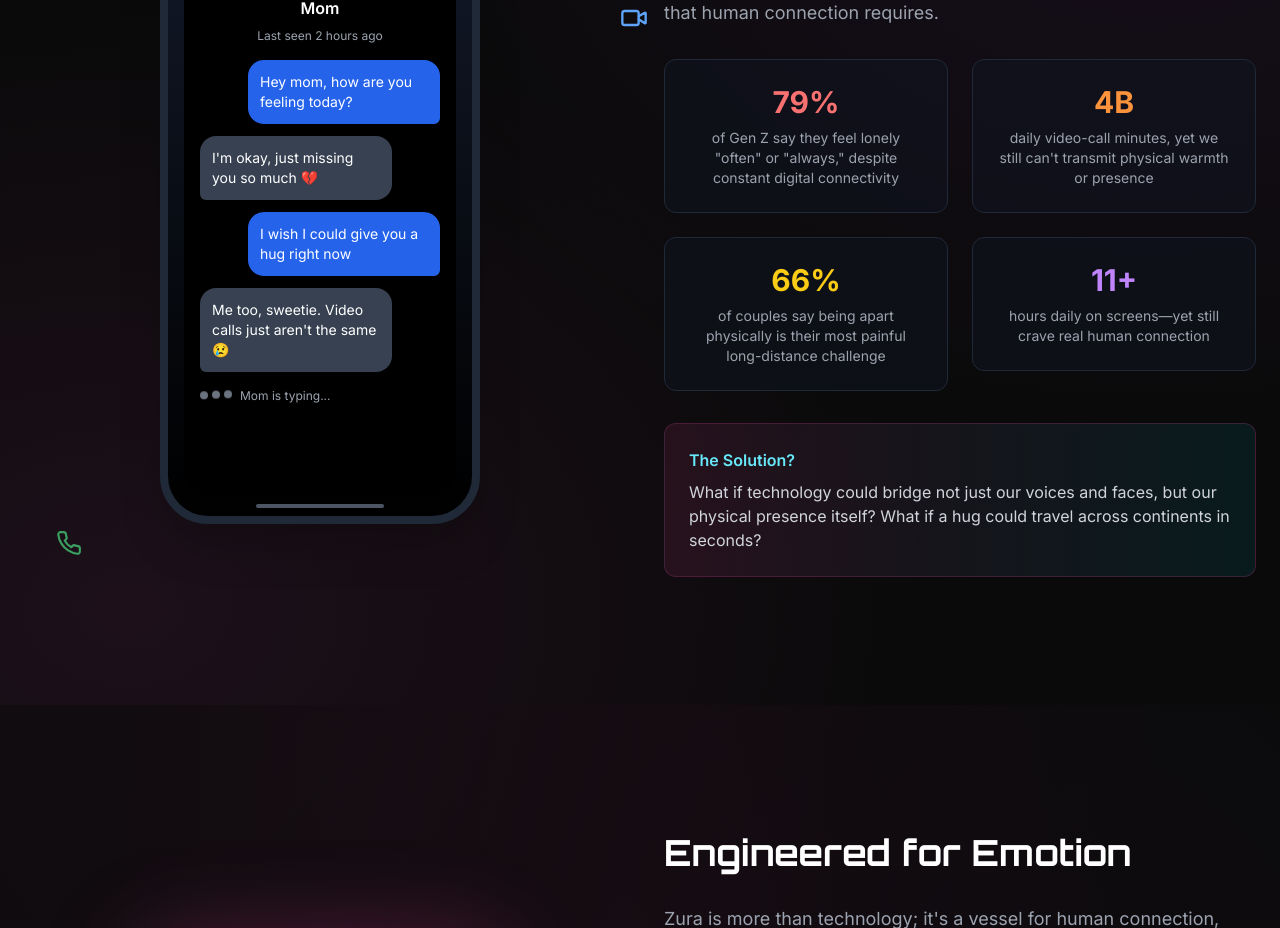
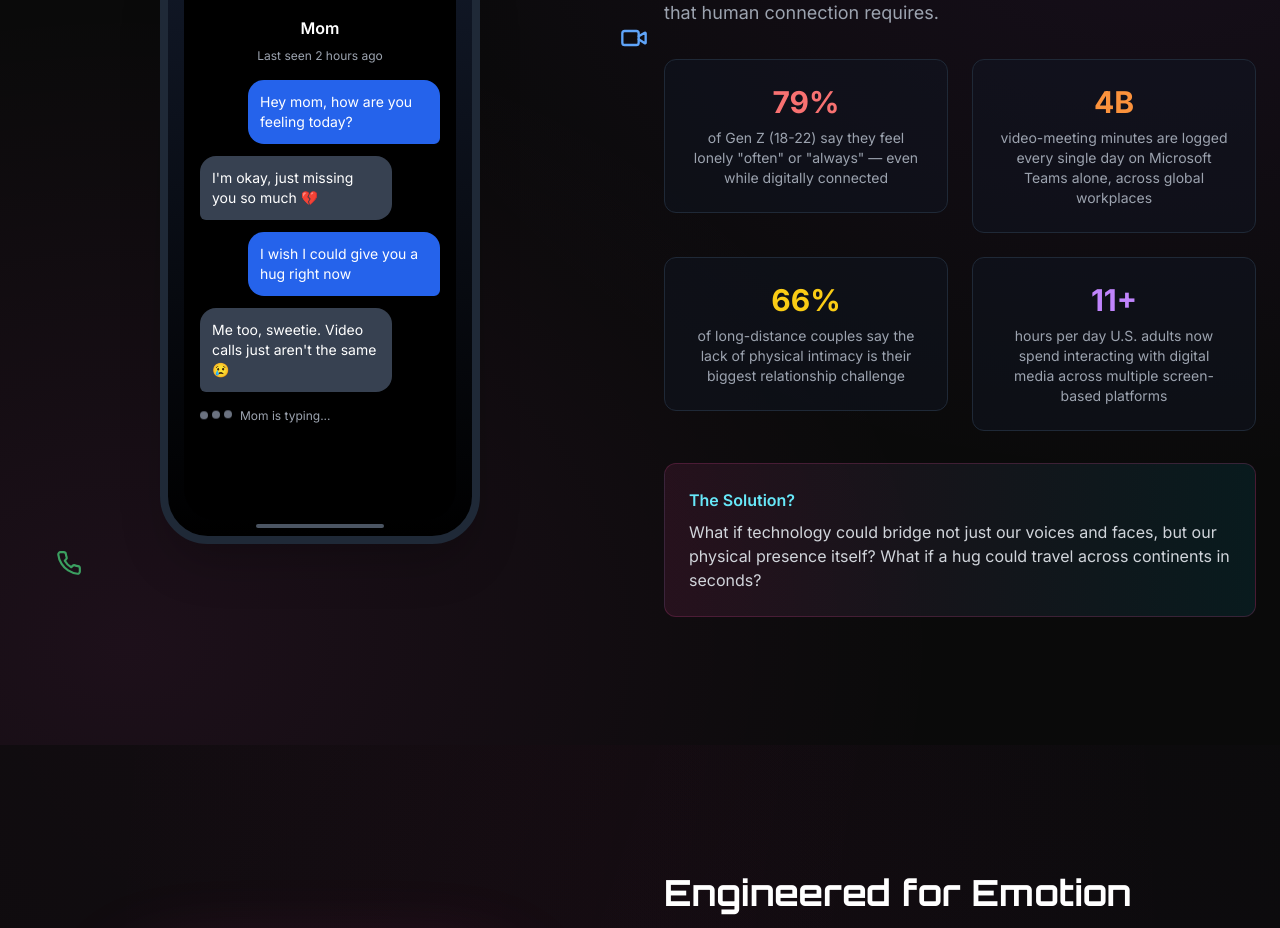
Before and after one commit to jheel2006/zura-presence-portal, a React (Vite) app: page / in a window 1280 px wide. Shown: the part 1057-1985 px from the top of the page. Built offline with nearby package versions, Linux system fonts and the light colour scheme.

Commit message:
Update data and favicon
Updated the data in the "Distance Problem" section and implemented a new favicon.

```diff
--- a/index.html
+++ b/index.html
@@ -16,7 +16,7 @@
     <meta name="twitter:card" content="summary_large_image" />
     <meta name="twitter:site" content="@lovable_dev" />
     <meta name="twitter:image" content="https://lovable.dev/opengraph-image-p98pqg.png" />
-    <link rel="icon" href="https://images.unsplash.com/photo-1581090464777-f3220bbe1b8b?auto=format&fit=crop&w=32&h=32&q=80" type="image/png">
+    <link rel="icon" href="/favicon.svg" type="image/svg+xml">
     <link rel="preconnect" href="https://fonts.googleapis.com">
     <link rel="preconnect" href="https://fonts.gstatic.com" crossorigin>
     <link href="https://fonts.googleapis.com/css2?family=Inter:wght@400;500;600;700&family=Orbitron:wght@400;700;900&display=swap" rel="stylesheet">
--- a/src/components/landing/ProblemStatement.tsx
+++ b/src/components/landing/ProblemStatement.tsx
@@ -135,16 +135,16 @@ export const ProblemStatement = () => {
                   <div className="text-3xl font-bold text-red-400 mb-2">
                     <StatCounter end={79} suffix="%" />
                   </div>
-                  <p className="text-sm text-gray-400">of Gen Z say they feel lonely "often" or "always," despite constant digital connectivity</p>
+                  <p className="text-sm text-gray-400">of Gen Z (18-22) say they feel lonely "often" or "always" — even while digitally connected</p>
                 </div>
               </AnimatedWrapper>
 
               <AnimatedWrapper delay={350}>
                 <div className="text-center p-6 bg-gray-900/40 rounded-xl border border-gray-800">
                   <div className="text-3xl font-bold text-orange-400 mb-2">
-                    <StatCounter end={4.1} suffix="B" />
+                    <StatCounter end={4} suffix="B" />
                   </div>
-                  <p className="text-sm text-gray-400">daily video-call minutes, yet we still can't transmit physical warmth or presence</p>
+                  <p className="text-sm text-gray-400">video-meeting minutes are logged every single day on Microsoft Teams alone, across global workplaces</p>
                 </div>
               </AnimatedWrapper>
 
@@ -153,7 +153,7 @@ export const ProblemStatement = () => {
                   <div className="text-3xl font-bold text-yellow-400 mb-2">
                     <StatCounter end={66} suffix="%" />
                   </div>
-                  <p className="text-sm text-gray-400">of couples say being apart physically is their most painful long-distance challenge</p>
+                  <p className="text-sm text-gray-400">of long-distance couples say the lack of physical intimacy is their biggest relationship challenge</p>
                 </div>
               </AnimatedWrapper>
 
@@ -162,7 +162,7 @@ export const ProblemStatement = () => {
                   <div className="text-3xl font-bold text-purple-400 mb-2">
                     <StatCounter end={11} suffix="+" />
                   </div>
-                  <p className="text-sm text-gray-400">hours daily on screens—yet still crave real human connection</p>
+                  <p className="text-sm text-gray-400">hours per day U.S. adults now spend interacting with digital media across multiple screen-based platforms</p>
                 </div>
               </AnimatedWrapper>
             </div>
```
Also changed, not shown: public/favicon.svg (added).
